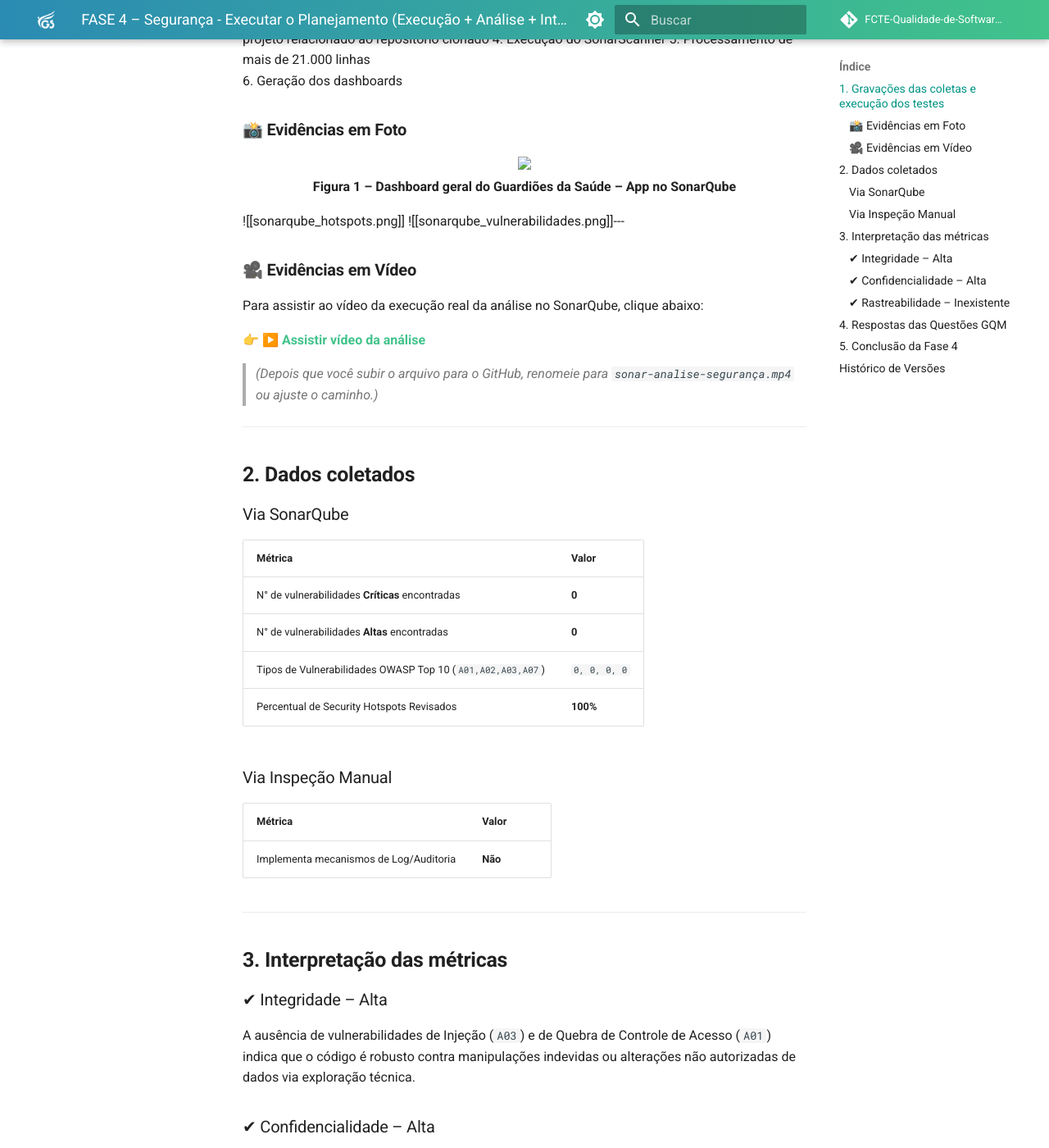
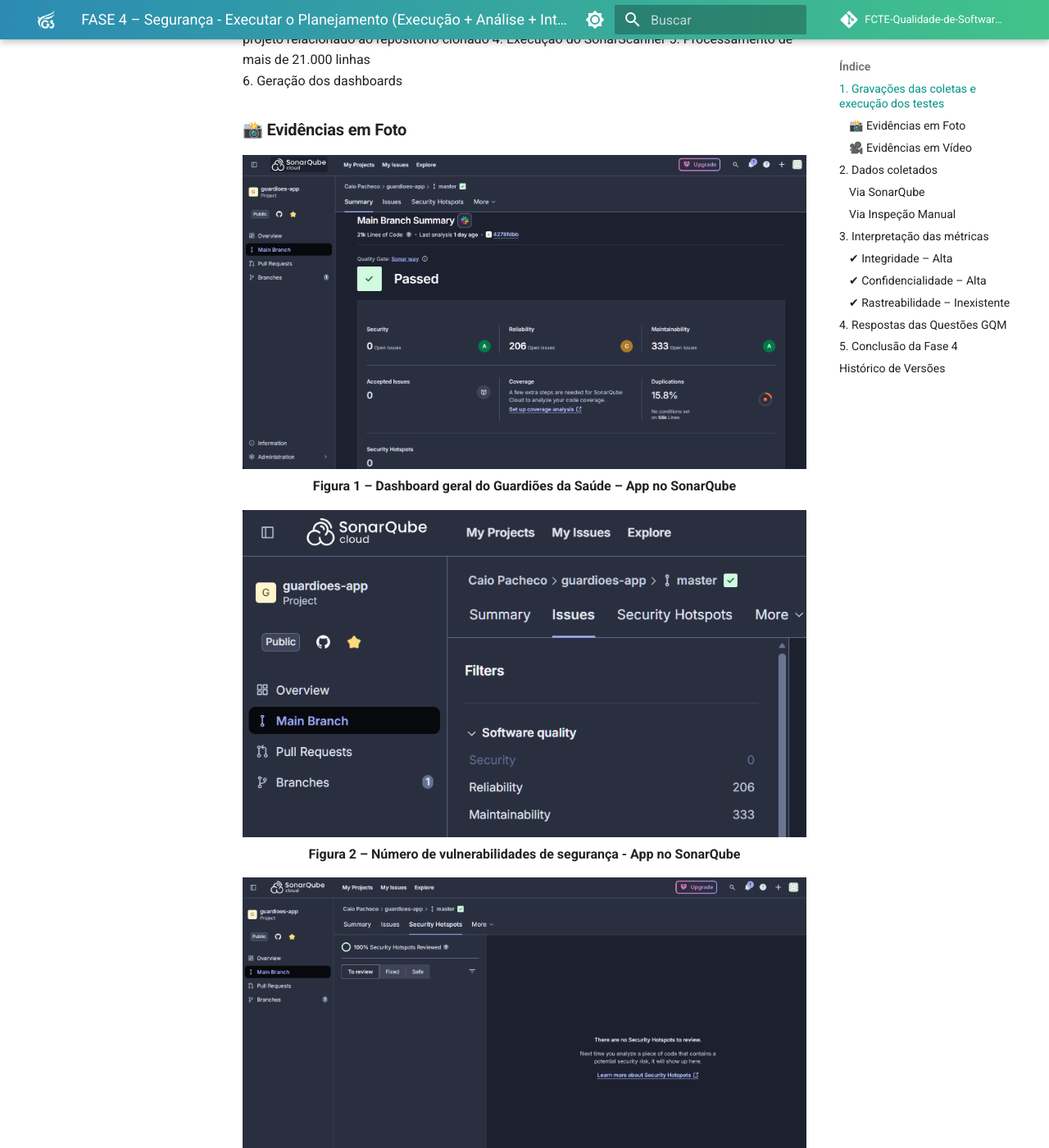
Before and after one commit to FCTE-Qualidade-de-Software-1/2025-2_T02_Katherine_Johnson, an MkDocs documentation site: the page built from docs/entregas/fase-4/segurança.md, in a window 1280 px wide and 1400 px high, scrolled down 470 px. Shown: the whole window at 82% size. Built offline with MkDocs 1.6.1 and Material for MkDocs 9.7.7, drawn with Linux system fonts in a browser that asks for light colours; comment, search, counter and statistics services are not loaded; some of the changed text lies outside the part shown.

Commit message:
Adição de evidências em segurança.md (fase 4)

```diff
--- a/docs/entregas/fase-4/segurança.md
+++ b/docs/entregas/fase-4/segurança.md
@@ -13,31 +13,46 @@
 5. Processamento de mais de 21.000 linhas
 6. Geração dos dashboards
 
-[^Porque?]: Necessário pois o SonarQube Cloud não permite analisar repositórios que você não administra.
+[^Porque?]: Necessário, pois o SonarQube Cloud não permite analisar repositórios que você não administra.
 
 ### 📸 **Evidências em Foto**
 
 <p align="center">
-  <img src="sonarqube_dashboard.png">
+  <img src="../../../assets/images/sonarqube_dashboard.png">
   <br>
   <strong>Figura 1 – Dashboard geral do Guardiões da Saúde – App no SonarQube</strong>
 </p>
-![[sonarqube_hotspots.png]]
-![[sonarqube_vulnerabilidades.png]]---
+<p align="center">
+  <img src="../../../assets/images/sonarqube_vulnerabilidades.png">
+  <br>
+  <strong>Figura 2 – Número de vulnerabilidades de segurança - App no SonarQube</strong>
+</p>
+<p align="center">
+  <img src="../../../assets/images/sonarqube_hotspots.png">
+  <br>
+  <strong>Figura 3 – Security Hotspots – App no SonarQube</strong>
+</p>
+<p align="center">
+  <img src="../../../assets/images/sonarqube_owasp.png">
+  <br>
+  <strong>Figura 4 – Vulnerabilidades OWASP Top 10 – App no SonarQube</strong>
+</p>
+
+
+---
 
 ### 🎥 **Evidências em Vídeo**
 
 Para assistir ao vídeo da execução real da análise no SonarQube, clique abaixo:
 
-👉 **[▶️ Assistir vídeo da análise](../evidencias/confiabilidade/sonar-analise-segurança.mp4)**
+👉 **[▶️ Assistir vídeo da análise](../../../assets/images/sonar-analise-segurança.mp4)**
 
-> *(Depois que você subir o arquivo para o GitHub, renomeie para `sonar-analise-segurança.mp4` ou ajuste o caminho.)*
 
 ---
 ## **2. Dados coletados**
 ### Via SonarQube
 | Métrica                                                    | Valor        |
-| ---------------------------------------------------------- | ------------ |
+|------------------------------------------------------------|--------------|
 | N° de vulnerabilidades **Críticas** encontradas            | **0**        |
 | N° de vulnerabilidades **Altas** encontradas               | **0**        |
 | Tipos de Vulnerabilidades OWASP Top 10 (`A01,A02,A03,A07`) | `0, 0, 0, 0` |
@@ -45,7 +60,7 @@
 
 ### Via Inspeção Manual
 | Métrica                                | Valor   |
-| -------------------------------------- | ------- |
+|----------------------------------------|---------|
 | Implementa mecanismos de Log/Auditoria | **Não** |
 
 ---
@@ -86,7 +101,8 @@
 
 ---
 ## Histórico de Versões
-| Versão | Data | Descrição | Autor(es) |
-|---|---|---|---|
-| `1.0` | 24/11/2025 | Criação do documento | [Caio Pacheco](https://github.com/CaioPacheco) |
-| `1.1` | 25/11/2025 | Adição das Etapas, Dados, Interpretação e Conclusão | [Caio Pacheco](https://github.com/CaioPacheco) |
+| Versão | Data       | Descrição                                           | Autor(es)                                      |
+|--------|------------|-----------------------------------------------------|------------------------------------------------|
+| `1.0`  | 24/11/2025 | Criação do Documento                                | [Caio Pacheco](https://github.com/CaioPacheco) |
+| `1.1`  | 25/11/2025 | Adição das Etapas, Dados, Interpretação e Conclusão | [Caio Pacheco](https://github.com/CaioPacheco) |
+| `1.2`  | 26/11/2025 | Adição das Evidências                               | [Caio Pacheco](https://github.com/CaioPacheco) |
```
Also changed, not shown: docs/assets/images/sonarqube_dashboard.png (added), docs/assets/images/sonarqube_hotspots.png (added), docs/assets/images/sonarqube_owasp.png (added), docs/assets/images/sonarqube_vulnerabilidades.png (added), 1 other file.
